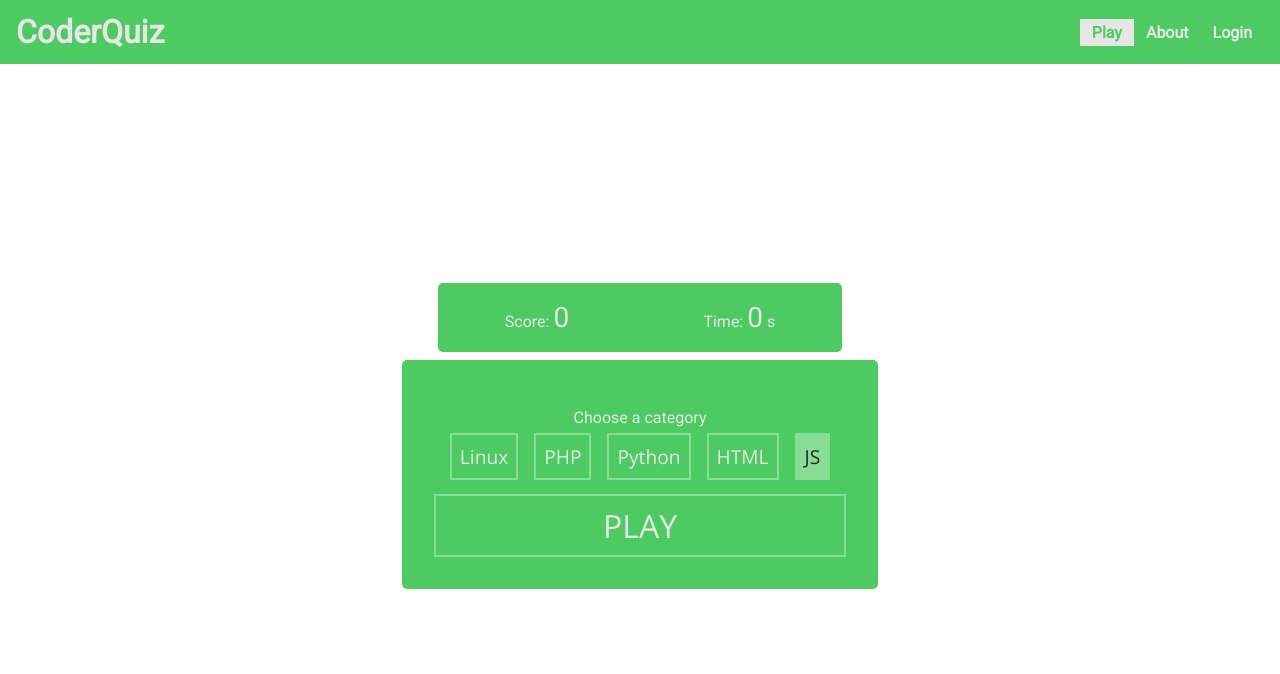
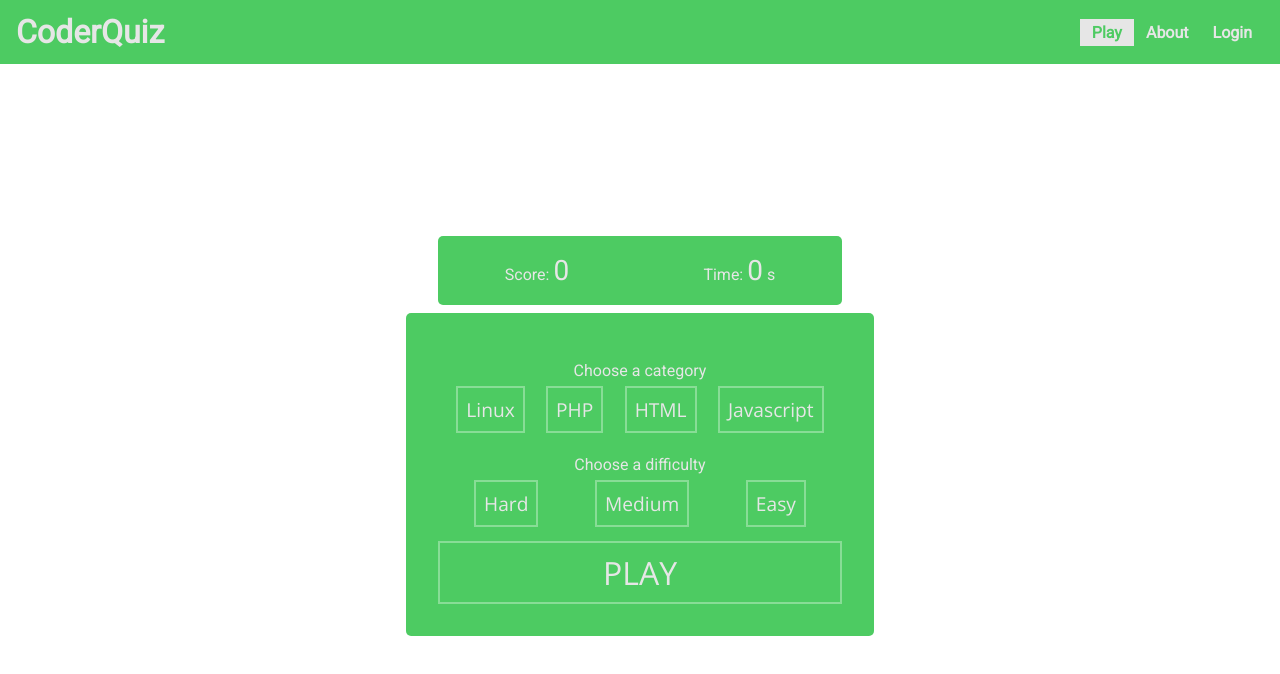
Before and after one commit to Khusyasy/coder-quiz, a Vue app: page / in a window 1280 px wide. Shown: the top 674 px of the page. Built offline with nearby package versions, Linux system fonts and the light colour scheme.

Commit message:
add difficulty level

```diff
--- a/src/components/Answer.vue
+++ b/src/components/Answer.vue
@@ -27,7 +27,7 @@ export default {
         this.wrong = true;
         this.$store.commit('scoreSub', 25);
       }
-      await this.$store.dispatch('getRandomQuiz', this.$store.state.tag);
+      await this.$store.dispatch('getRandomQuiz', { tag: this.$store.state.tag, diff: this.$store.state.diff});
       this.correct = false;
       this.wrong = false;
       this.$store.commit('submitingSet', false)
--- a/src/components/TheStartMenu.vue
+++ b/src/components/TheStartMenu.vue
@@ -1,7 +1,7 @@
 <template>
     <div class="start-menu">
         <p>Choose a category</p>
-        <div class="categories-container">
+        <form class="container">
             <div
                 v-for="cat in catItems"
                 :key="cat"
@@ -12,11 +12,26 @@
                     :value="cat"
                     type="radio"
                     v-model="catSelected"
-                    checked
                 >
                 <label :for="cat">{{cat}}</label>
             </div>
-        </div>
+        </form>
+        <p>Choose a difficulty</p>
+        <form class="container">
+            <div
+                v-for="diff in diffItems"
+                :key="diff"
+            >
+                <input
+                    :id="diff"
+                    name="diff"
+                    :value="diff"
+                    type="radio"
+                    v-model="diffSelected"
+                >
+                <label :for="diff">{{diff}}</label>
+            </div>
+        </form>
         <button class="btn-play" @click="play">PLAY</button>
     </div>
 </template>
@@ -29,18 +44,24 @@ export default {
           catItems: [
               'Linux',
               'PHP',
-              'Python',
               'HTML',
-              'JS',
+              'Javascript',
           ],
           catSelected: '',
+          diffItems: [
+              'Hard',
+              'Medium',
+              'Easy',
+          ],
+          diffSelected: '',
       }
   },
   methods: {
-      async play(){
+      play(){
+        this.$store.commit('diffSet', this.diffSelected);
         this.$store.commit('tagSet', this.catSelected);
-        await this.$store.commit('playSet', true);
-        this.$store.dispatch('getRandomQuiz', this.catSelected);
+        this.$store.commit('playSet', true);
+        this.$store.dispatch('getRandomQuiz', { tag: this.catSelected, diff: this.diffSelected});
       }
   }
 }
@@ -52,7 +73,7 @@ export default {
     color: $white;
 }
 
-.categories-container{
+.container{
     display: flex;
     flex-direction: row;
     justify-content: space-around;
--- a/src/store/index.js
+++ b/src/store/index.js
@@ -8,7 +8,8 @@ export default createStore({
         quiz: {},
         play: false,
         submiting: false,
-        tag: ''
+        tag: '',
+        diff: '',
     },
     mutations: {
         scoreAdd(state, val) {
@@ -40,12 +41,15 @@ export default createStore({
         },
         tagSet(state, val) {
             state.tag = val;
+        },
+        diffSet(state, val) {
+            state.diff = val;
         }
     },
     actions: {
-        async getRandomQuiz({ commit }, tag) {
-            console.log('https://quizapi.io/api/v1/questions?limit=1&tags=' + tag);
-            await axios.get('https://quizapi.io/api/v1/questions?limit=1&tags=' + tag, {
+        async getRandomQuiz({ commit }, { tag, diff }) {
+            console.log(`https://quizapi.io/api/v1/questions?limit=1&tags=${tag}&diffculty=${diff}`);
+            await axios.get(`https://quizapi.io/api/v1/questions?limit=1&tags=${tag}&diffculty=${diff}`, {
                 headers: {
                     'X-Api-Key': 'l5hxx3nuI016ykQpgAsd7UIkBg5lbIW5y1gUV5O3',
                 }
```
